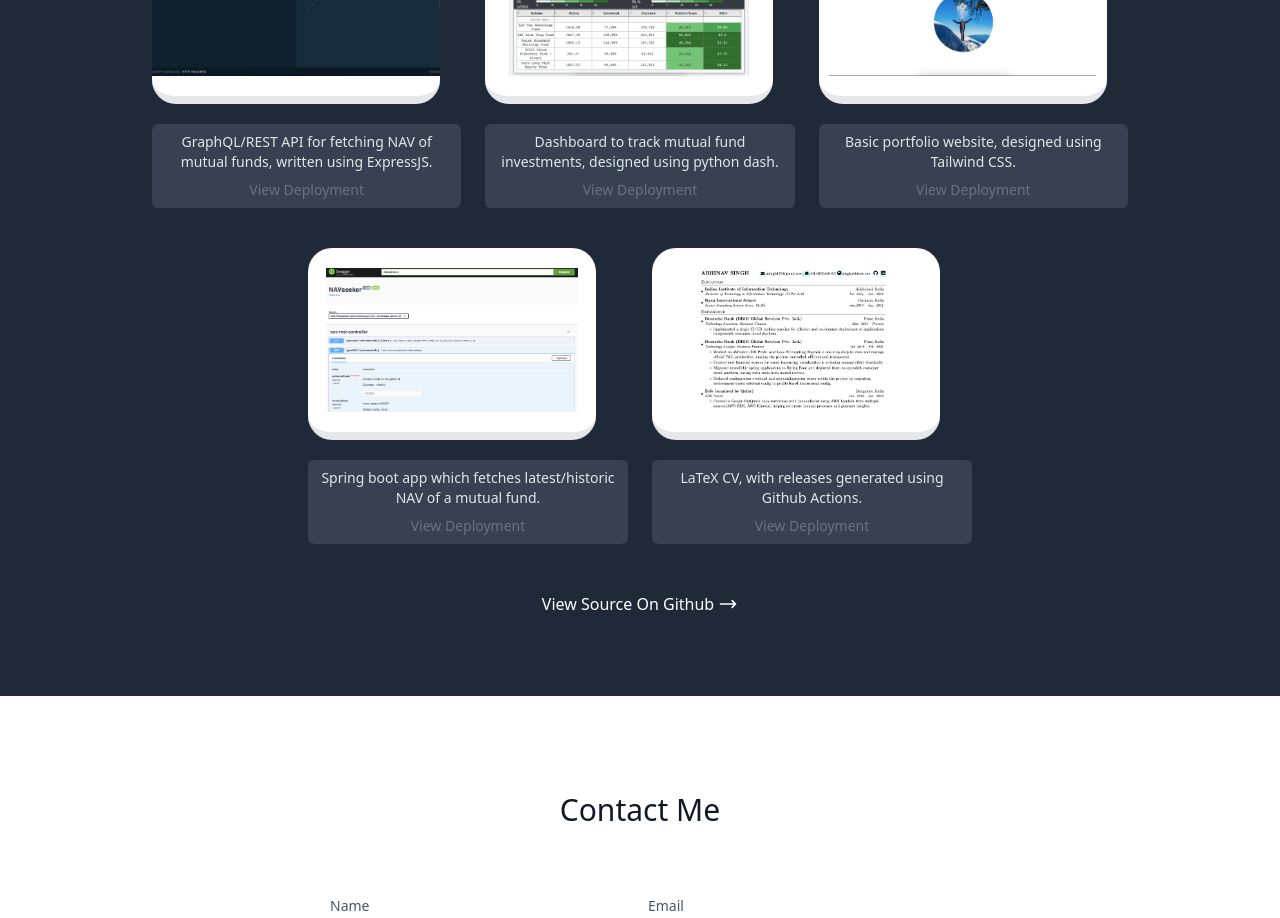
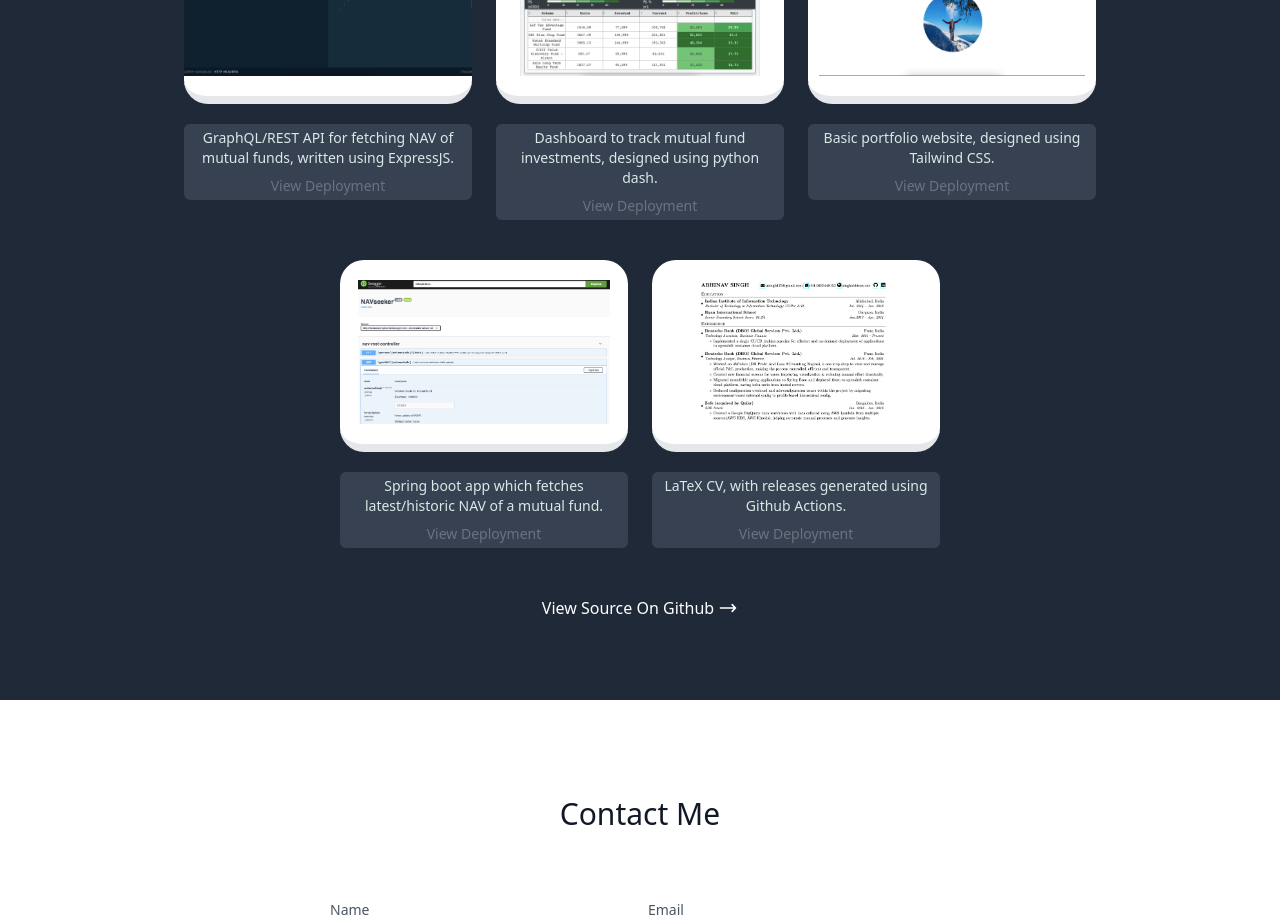
Before and after one commit to terriblebassist/myfolio, a Vue app: page / in a window 1280 px wide. Shown: the part 960-1878 px from the top of the page. Built offline with nearby package versions, Linux system fonts and the light colour scheme.

Commit message:
fixed minor grid misalignments

```diff
--- a/src/App.vue
+++ b/src/App.vue
@@ -76,7 +76,7 @@
                         </svg>
                     </a>
                 </span>
-                <div class="flex justify-center h-72 w-72 items-center mx-auto my-6">
+                <div class="flex justify-center h-72 w-72 items-center mx-auto my-6 home">
                     <img class="object-fill rounded-full" src="./assets/profile.jpeg" />
                 </div>
             </div>
@@ -94,15 +94,15 @@
                                 href="https://nodeseeker.herokuapp.com/playground"
                                 target="_blank"
                                 rel="noopener noreferrer"
-                                class="block bg-gray-700 mt-5 rounded-md overflow-hidden transition duration-500 ease-in-out transform hover:-translate-y-1 hover:scale-110"
+                                class="block bg-gray-700 mt-5 w-72 rounded-md overflow-hidden transition duration-500 ease-in-out transform hover:-translate-y-1 hover:scale-110"
                             >
-                                <div class="py-2 px-3 text-center text-sm">
+                                <div class="py-1 px-2 text-center text-sm">
                                     <p class="text-lightgreen">GraphQL/REST API for fetching NAV of mutual funds, written using ExpressJS.</p>
                                     <span class="block text-gray-500 mt-2 hover:text-lightgreen">View Deployment</span>
                                 </div>
                             </a>
                         </div>
-                        <div class="max-w-xs w-full project-b">
+                        <div class="max-w-xs w-full project-t">
                             <div class="flex items-center justify-center h-48 w-72 bg-white border-b-8 border-teal-400 rounded-3xl overflow-hidden">
                                 <img class="object-cover h-36" src="./assets/investscape.png" alt="" />
                             </div>
@@ -110,9 +110,9 @@
                                 href="https://investscape-dash-int.herokuapp.com"
                                 target="_blank"
                                 rel="noopener noreferrer"
-                                class="block bg-gray-700 mt-5 rounded-md overflow-hidden transition duration-500 ease-in-out transform hover:-translate-y-1 hover:scale-110"
+                                class="block bg-gray-700 mt-5 w-72 rounded-md overflow-hidden transition duration-500 ease-in-out transform hover:-translate-y-1 hover:scale-110"
                             >
-                                <div class="py-2 px-3 text-center text-sm">
+                                <div class="py-1 px-2 text-center text-sm">
                                     <p class="text-lightgreen">Dashboard to track mutual fund investments, designed using python dash.</p>
                                     <span class="block text-gray-500 mt-2 hover:text-lightgreen">View Deployment</span>
                                 </div>
@@ -122,8 +122,8 @@
                             <div class="flex items-center justify-center h-48 w-72 bg-white border-b-8 border-teal-400 rounded-3xl overflow-hidden">
                                 <img class="object-cover h-36" src="./assets/myfolio.png" alt="" />
                             </div>
-                            <a href="#" class="block bg-gray-700 mt-5 rounded-md overflow-hidden transition duration-500 ease-in-out transform hover:-translate-y-1 hover:scale-110">
-                                <div class="py-2 px-3 text-center text-sm">
+                            <a href="#" class="block bg-gray-700 mt-5 w-72 rounded-md overflow-hidden transition duration-500 ease-in-out transform hover:-translate-y-1 hover:scale-110">
+                                <div class="py-1 px-2 text-center text-sm">
                                     <p class="text-lightgreen">Basic portfolio website, designed using Tailwind CSS.</p>
                                     <span class="block text-gray-500 mt-2 hover:text-lightgreen">View Deployment</span>
                                 </div>
@@ -133,7 +133,7 @@
                 </div>
                 <div class="flex items-center justify-center mt-10">
                     <div class="grid grid-cols-1 gap-6 sm:grid-cols-2 lg:grid-cols-2">
-                        <div class="max-w-xs w-full project-l">
+                        <div class="max-w-xs w-full project-b">
                             <div class="flex items-center justify-center h-48 w-72 bg-white border-b-8 border-teal-400 rounded-3xl overflow-hidden">
                                 <img class="object-cover h-36" src="./assets/navseeker.png" alt="" />
                             </div>
@@ -141,9 +141,9 @@
                                 href="https://navseeker-prod.herokuapp.com"
                                 target="_blank"
                                 rel="noopener noreferrer"
-                                class="block bg-gray-700 mt-5 rounded-md overflow-hidden transition duration-500 ease-in-out transform hover:-translate-y-1 hover:scale-110"
+                                class="block bg-gray-700 mt-5 w-72 rounded-md overflow-hidden transition duration-500 ease-in-out transform hover:-translate-y-1 hover:scale-110"
                             >
-                                <div class="py-2 px-3 text-center text-sm">
+                                <div class="py-1 px-2 text-center text-sm">
                                     <p class="text-lightgreen">Spring boot app which fetches latest/historic NAV of a mutual fund.</p>
                                     <span class="block text-gray-500 mt-2 hover:text-lightgreen">View Deployment</span>
                                 </div>
@@ -157,9 +157,9 @@
                                 href="https://github.com/terriblebassist/resume/releases/latest"
                                 target="_blank"
                                 rel="noopener noreferrer"
-                                class="block bg-gray-700 mt-5 rounded-md overflow-hidden transition duration-500 ease-in-out transform hover:-translate-y-1 hover:scale-110"
+                                class="block bg-gray-700 mt-5 w-72 rounded-md overflow-hidden transition duration-500 ease-in-out transform hover:-translate-y-1 hover:scale-110"
                             >
-                                <div class="py-2 px-3 text-center text-sm">
+                                <div class="py-1 px-2 text-center text-sm">
                                     <p class="text-lightgreen">LaTeX CV, with releases generated using Github Actions.</p>
                                     <span class="block text-gray-500 mt-2 hover:text-lightgreen">View Deployment</span>
                                 </div>
```
